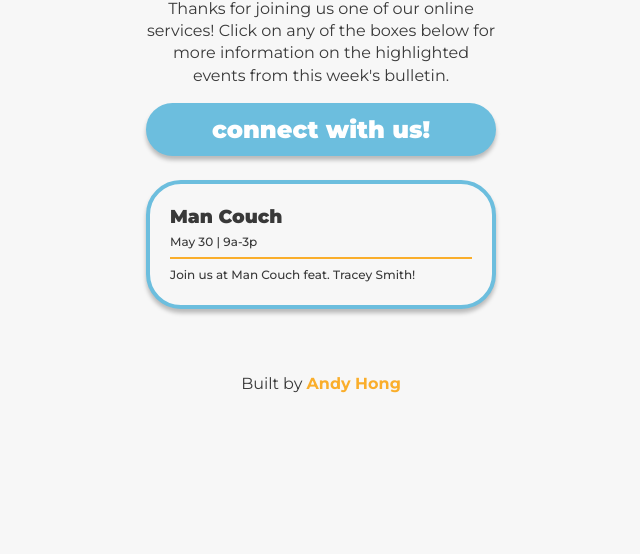
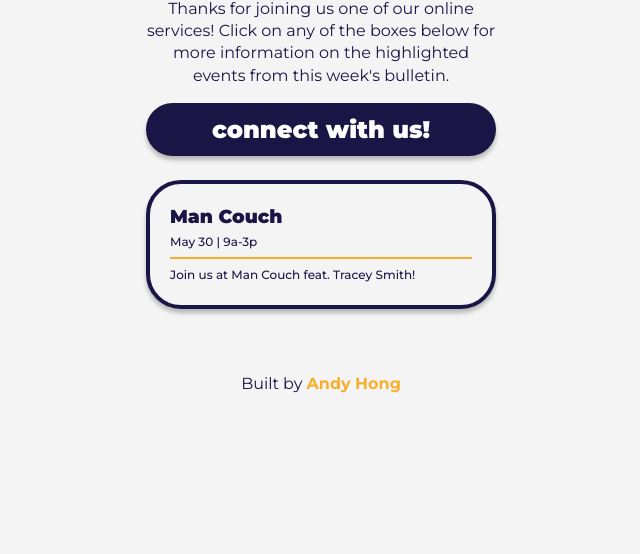
Before and after one commit to andyhong/demo.churchkey.io, a Gatsby site: page /bulletins/2020-05-03 in a window 1280 px wide. Shown: the part 246-800 px from the top of the page, without its empty margins (319-959 px from the left). Built offline with nearby package versions, Linux system fonts and the light colour scheme; Gatsby itself is replaced by a stand-in of ours.

Commit message:
changed theming

```diff
--- a/content/config/church.md
+++ b/content/config/church.md
@@ -1,6 +1,6 @@
 ---
 type: church
-name: demo church
+name: your church
 message: "Thanks for joining us one of our online services! Click on any of the
   boxes below for more information on the highlighted events from this week's
   bulletin. "
--- a/src/components/events.js
+++ b/src/components/events.js
@@ -4,7 +4,7 @@ function Events (props) {
   return (
     <div style={eventsStyle}>
       {props.events.map(event => (
-        <div key={event.name} style={eventStyle}>
+        <div key={event.name}>
           <a name={event.name} href={event.link} target="_blank" rel="noopener noreferrer">
             <div style={eventBoxStyle}>
               <h3>{event.name}</h3>
@@ -30,16 +30,12 @@ const eventsStyle = {
 
 const eventBoxStyle = {
   marginBottom: '1.5em',
-  backgroundColor: '#f7f7f7',
-  border: '0.3em solid #6cbede',
+  backgroundColor: '#f4f4f4',
+  border: '0.3em solid #191545',
   padding: '1.25em',
   borderRadius: '35px',
   boxShadow: '0px 4px 4px rgba(0, 0, 0, 0.25)',
   textAlign: 'left',
 }
 
-const eventStyle = {
-  color: '#00473E'
-}
-
 export default Events
--- a/src/components/header.js
+++ b/src/components/header.js
@@ -37,7 +37,7 @@ const buttonStyle = {
   border: 'none',
   padding: '.5em 0',
   color: '#fff',
-  backgroundColor: '#6cbede',
+  backgroundColor: '#191545',
   fontSize: '1.5em',
   fontWeight: '900',
   cursor: 'pointer',
--- a/src/components/style.css
+++ b/src/components/style.css
@@ -8,7 +8,7 @@ html {
   box-sizing: border-box;
   font-family: 'Montserrat', sans-serif;
   font-size: 16px;
-  background-color: #F7f7f7;
+  background-color: #f4f4f4;
 }
 
 *, *:before, *:after {
@@ -26,24 +26,24 @@ h1 {
   font-size: 3em;
   line-height: 0.9;
   padding: 0.25em 0;
-  color: #6cbede;
+  color: #191545;
 }
 
 h3 {
   font-weight: 900;
-  color: #393939;
+  color: #191545;
 }
 
 small {
   font-weight: 500;
-  color: #393939;
+  color: #191545;
   font-size: 0.75em;
 }
 
 p {
   font-weight: 400;
   padding: 0.5em 0;
-  color: #393939;
+  color: #191545;
 }
 
 hr {
```
